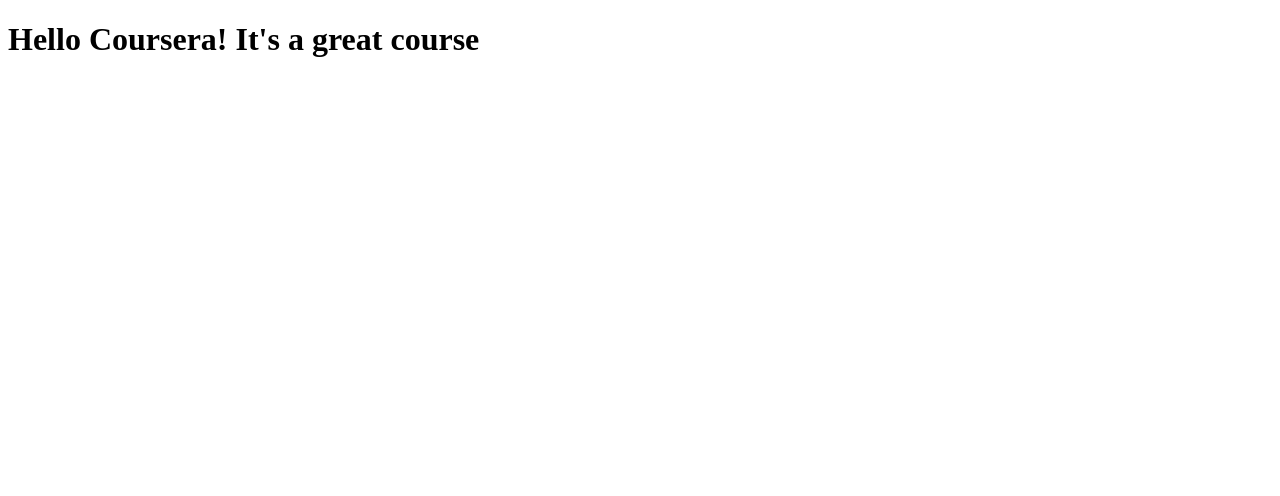
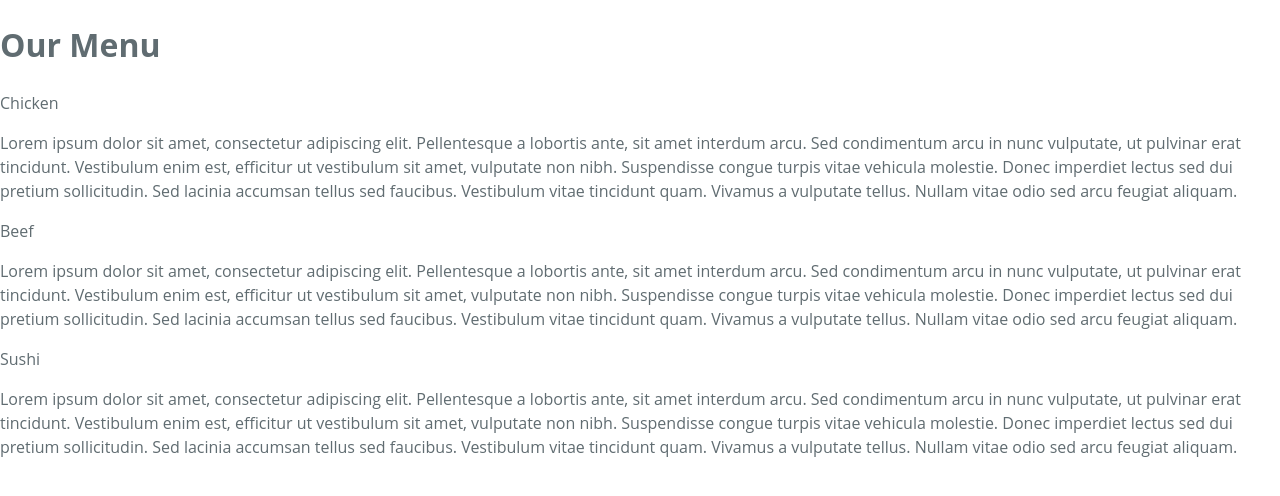
Before and after one commit to dpnitogen/module2-solution, a plain HTML site: page index.html in a window 1280 px wide. Drawn offline with Linux system fonts and the light colour scheme.

Commit message:
Job is complete
My solution for module 2 assignment

```diff
--- a/index.html
+++ b/index.html
@@ -1,9 +1,29 @@
 <!DOCTYPE html>
 <html>
 <head>
-  <title>Hello Coursera!</title>
+<meta charset="utf-8">
+<meta name="viewport" content="width=device-width, initial-scale=1">
+<title>Assignment Solution for Module 2</title>
+<link rel="stylesheet" type="text/css" href="css/stylesheet.css" media="screen">
 </head>
 <body>
-<h1>Hello Coursera! It's a great course</h1>
+<h1>Our Menu</h1>
+<div class="row">
+  <section class="col-md-4 col-sm-6 col-xs-12">
+    <div class="section-title" id="chicken" >Chicken
+    </div>
+    <p>Lorem ipsum dolor sit amet, consectetur adipiscing elit. Pellentesque a lobortis ante, sit amet interdum arcu. Sed condimentum arcu in nunc vulputate, ut pulvinar erat tincidunt. Vestibulum enim est, efficitur ut vestibulum sit amet, vulputate non nibh. Suspendisse congue turpis vitae vehicula molestie. Donec imperdiet lectus sed dui pretium sollicitudin. Sed lacinia accumsan tellus sed faucibus. Vestibulum vitae tincidunt quam. Vivamus a vulputate tellus. Nullam vitae odio sed arcu feugiat aliquam.</p>
+  </section>
+  <section class="col-md-4 col-sm-6 col-xs-12">
+    <div class="section-title" id="beef">Beef
+    </div>
+    <p>Lorem ipsum dolor sit amet, consectetur adipiscing elit. Pellentesque a lobortis ante, sit amet interdum arcu. Sed condimentum arcu in nunc vulputate, ut pulvinar erat tincidunt. Vestibulum enim est, efficitur ut vestibulum sit amet, vulputate non nibh. Suspendisse congue turpis vitae vehicula molestie. Donec imperdiet lectus sed dui pretium sollicitudin. Sed lacinia accumsan tellus sed faucibus. Vestibulum vitae tincidunt quam. Vivamus a vulputate tellus. Nullam vitae odio sed arcu feugiat aliquam.</p>
+  </section>
+  <section class="col-md-4 col-sm-12 col-xs-12">
+    <div class="section-title" id="sushi" >Sushi
+    </div>
+    <p>Lorem ipsum dolor sit amet, consectetur adipiscing elit. Pellentesque a lobortis ante, sit amet interdum arcu. Sed condimentum arcu in nunc vulputate, ut pulvinar erat tincidunt. Vestibulum enim est, efficitur ut vestibulum sit amet, vulputate non nibh. Suspendisse congue turpis vitae vehicula molestie. Donec imperdiet lectus sed dui pretium sollicitudin. Sed lacinia accumsan tellus sed faucibus. Vestibulum vitae tincidunt quam. Vivamus a vulputate tellus. Nullam vitae odio sed arcu feugiat aliquam.</p>
+  </section>
+</div>
 </body>
 </html>
```
